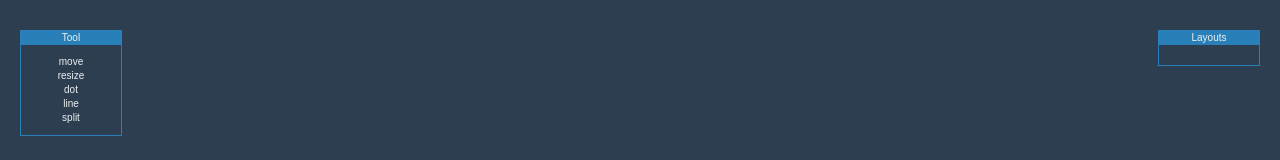
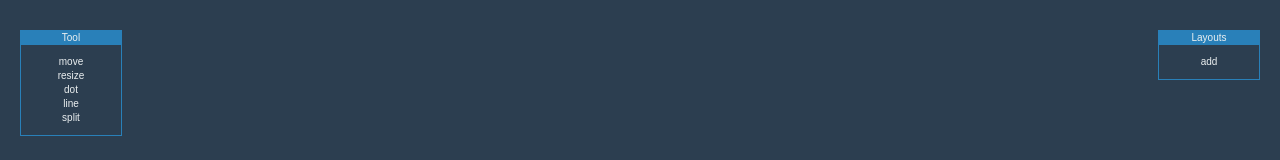
Before and after one commit to vik-13/dots.paint.react, a React app: page / in a window 1280 px wide. Shown: the top 160 px of the page. Built offline with nearby package versions, Linux system fonts and the light colour scheme; the HTML template or start-up script is replaced by a standard one.

Commit message:
updates...

```diff
--- a/src/app/app.jsx
+++ b/src/app/app.jsx
@@ -1,19 +1,25 @@
 import React from 'react';
+import { connect } from 'react-redux';
 
 import PaintArea from './components/paint-area/paint-area';
 import Tools from './components/controls/tools/tools';
 import Output from './components/controls/output/output';
 import Layouts from './components/controls/layouts/layouts';
 
-export default class App extends React.Component {
+class App extends React.Component {
     render() {
         return (
             <div class="app">
                 <PaintArea />
                 <Tools />
                 <Output />
-                <Layouts />
+                <Layouts layouts={this.props.layouts}/>
             </div>
         );
     }
 }
+
+
+export default connect(
+    (state) => { return {layouts: state.layouts}; }
+)(App);
--- /dev/null
+++ b/src/app/components/controls/layouts/layouts.actions.jsx
@@ -0,0 +1,8 @@
+import Layout from '../../paint-area/draw/layout';
+
+export function addLayout(name) {
+    return {
+        type: 'ADD_LAYOUT',
+        payload: new Layout(name)
+    };
+}
--- a/src/app/components/controls/layouts/layouts.jsx
+++ b/src/app/components/controls/layouts/layouts.jsx
@@ -1,13 +1,21 @@
 import React from 'react';
+import { connect } from 'react-redux';
+import { bindActionCreators } from 'redux';
 
-export default class Layouts extends React.Component {
+import { addLayout } from './layouts.actions';
+
+class Layouts extends React.Component {
     constructor() {
         super();
     }
 
-// {this.state.layouts.map(layout => {
-//     return <div class="layout">{layout.name}</div>
-// })}
+    chooseLayout(layout) {
+        console.log(layout);
+    }
+
+    addLayout() {
+        this.props.addLayout('bla-bla');
+    }
 
     render() {
         return (
@@ -17,10 +25,20 @@ export default class Layouts extends React.Component {
                 </div>
                 <div class="control-body">
                     <div class="layouts">
-
+                        {this.props.layouts.map((layout, i) => {
+                            return <div class="layout" key={i}>
+                                    <a href="#" onClick={this.chooseLayout.bind(this, layout)}>{layout.name}</a>
+                                </div>
+                        })}
+                        <div class="add-layout"><a href="#" onClick={this.addLayout.bind(this)}>add</a></div>
                     </div>
                 </div>
             </div>
         );
     }
 }
+
+export default connect(
+    (state) => { return {layouts: state.layouts}; },
+    (dispatch) => bindActionCreators({addLayout}, dispatch)
+)(Layouts);
--- /dev/null
+++ b/src/app/components/paint-area/draw/actions/addLayout.jsx
@@ -0,0 +1,6 @@
+export default function (store, layout) {
+    store.dispatch({
+        type: 'ADD_LAYOUT',
+        payload: layout
+    });
+}
--- a/src/app/components/paint-area/draw/layout.jsx
+++ b/src/app/components/paint-area/draw/layout.jsx
@@ -1,6 +1,6 @@
 export default class Layout {
-    constructor() {
-        this.name = 'Layout name...';
+    constructor(name) {
+        this.name = name;
         this.visibility = true;
         this.locked = false;
         this.endless = true;
--- a/src/app/components/paint-area/draw/layouts.jsx
+++ b/src/app/components/paint-area/draw/layouts.jsx
@@ -1,16 +1,25 @@
 import Layout from './layout';
+
+import store from '../../../store/store';
+import addLayout from './actions/addLayout';
 
 export default class DrawLayouts {
     constructor() {
-        this.layouts = [];
+        this.layouts = store.getState().layouts;
         this.currentLayout = false;
+
+        store.subscribe(() => {
+            this.layouts = store.getState().layouts;
+        });
 
         this.add();
     }
 
     add() {
         let layout = new Layout();
-        this.layouts.push(layout);
+        //this.layouts.push(layout);
+
+        addLayout(store, layout);
 
         this.currentLayout = layout;
     }
--- a/src/app/reducers/layouts.jsx
+++ b/src/app/reducers/layouts.jsx
@@ -1,6 +1,6 @@
 export default function (state = [], action) {
     switch (action.type) {
-        case 'ADD_LAYOUTS':
+        case 'ADD_LAYOUT':
             return [...state, action.payload];
         default:
             return state
--- a/src/main.jsx
+++ b/src/main.jsx
@@ -1,5 +1,6 @@
 import React from 'react';
 import ReactDOM from 'react-dom';
+import { Provider } from 'react-redux';
 
 import store from './app/store/store';
 
@@ -7,22 +8,8 @@ import App from './app/app';
 
 import './stylesheets/main.scss';
 
-ReactDOM.render(<App />, document.querySelector('#app'));
-
-store.dispatch({
-    type: 'ADD_LAYOUTS',
-    payload: {
-        name: 'test',
-        anotherAttribute: 2
-    }
-});
-
-store.dispatch({
-    type: 'ADD_LAYOUTS',
-    payload: {
-        name: 'test 2',
-        anotherAttribute: 4
-    }
-});
-
-console.log(store.getState());
+ReactDOM.render(
+    <Provider store={store}>
+        <App />
+    </Provider>, document.querySelector('#app')
+);
```
